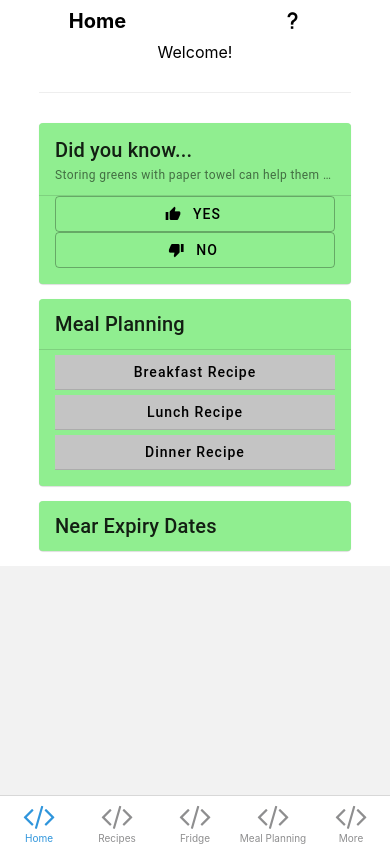
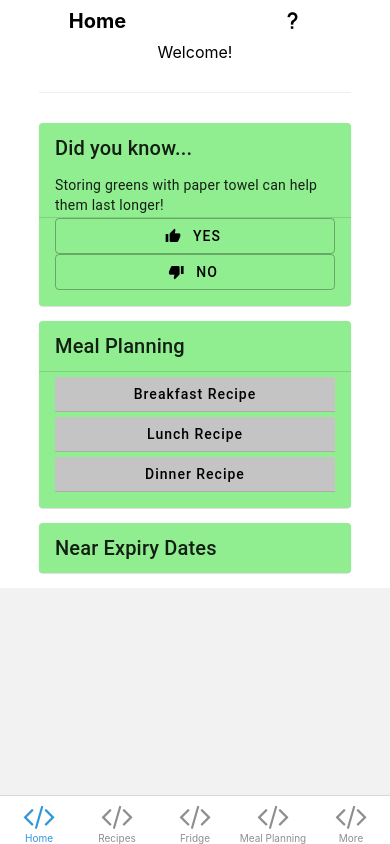
Before and after one commit to smileyjason/WasteManagementProject, a React Native app: screen /HomeScreen in a window 390 px wide. Built offline with nearby package versions, Linux system fonts and the light colour scheme; what expo-linking would draw is missing.

Commit message:
sustainability tip component

```diff
--- /dev/null
+++ b/components/SustainabilityTip.tsx
@@ -0,0 +1,33 @@
+import * as React from 'react';
+import { Card, Divider, Paragraph } from 'react-native-paper';
+import { Button } from 'react-native-paper';
+
+import { Text, View } from '../components/Themed';
+import HomeStyles from '../styles/HomeStyles';
+
+export default function SustainabilityTip(props) {
+    return (<Card style={HomeStyles.card}>
+          <Card.Title
+            title="Did you know..."
+          />
+
+          <Card.Content>
+            <Paragraph>
+                {props.tip}
+            </Paragraph>
+
+          </Card.Content>
+
+          <Divider />
+
+          <Card.Content>
+            <Button icon="thumb-up" mode="outlined" color = '#000000'>
+            Yes
+            </Button>
+            <Button icon="thumb-down" mode="outlined" color = '#000000'>
+            No
+            </Button>
+          </Card.Content>
+        </Card>
+    );
+}
--- a/screens/HomeScreen.tsx
+++ b/screens/HomeScreen.tsx
@@ -9,22 +9,8 @@ import { ScrollView } from 'react-native';
 import { Text, View } from '../components/Themed';
 import { StyleSheet } from 'react-native';
 import ScreenTitle from '../components/ScreenTitle';
-
-
-const homeStyles = StyleSheet.create({
-  card: {
-    width: "80%",
-    backgroundColor: '#90EE90',
-    marginBottom: 15
-  },
-  list: {
-    backgroundColor: '#C4C4C4',
-    marginTop: 5,
-  },
-  buttonlabel: {
-    color: '#000000'
-  }
-});
+import HomeStyles from '../styles/HomeStyles';
+import SustainabilityTip from '../components/SustainabilityTip';
 
 export default function HomeScreen({ navigation }: RootTabScreenProps<'HomeScreen'>) {
 
@@ -53,25 +39,9 @@ export default function HomeScreen({ navigation }: RootTabScreenProps<'HomeScree
           helpMessage = "You can keep track of your recent activity here."
         />
 
-        <Card style={homeStyles.card}>
-          <Card.Title
-            title="Did you know..."
-            subtitle="Storing greens with paper towel can help them stay fresh longer?"
-          />
+        <SustainabilityTip tip = "Storing greens with paper towel can help them last longer!"/>
 
-          <Divider />
-
-          <Card.Content>
-            <Button icon="thumb-up" mode="outlined" color = '#000000'>
-            Yes
-            </Button>
-            <Button icon="thumb-down" mode="outlined" color = '#000000'>
-            No
-            </Button>
-          </Card.Content>
-        </Card>
-
-        <Card style={homeStyles.card}>
+        <Card style={HomeStyles.card}>
           <Card.Title
             title="Meal Planning"
           />
@@ -80,12 +50,12 @@ export default function HomeScreen({ navigation }: RootTabScreenProps<'HomeScree
           <Card.Content>
             {
               list.map((l, i) => (
-                <View style={homeStyles.list}>
+                <View style={HomeStyles.list}>
                   <Button
                     mode="text"
                     uppercase={false}
                     onPress={() => navigation.navigate('RecipeScreen')}
-                    labelStyle = {homeStyles.buttonlabel}>
+                    labelStyle = {HomeStyles.buttonlabel}>
                       {l.label}
                   </Button>
                   <Divider />
@@ -95,7 +65,7 @@ export default function HomeScreen({ navigation }: RootTabScreenProps<'HomeScree
           </Card.Content>
         </Card>
 
-        <Card style={homeStyles.card}>
+        <Card style={HomeStyles.card}>
           <Card.Title
             title="Near Expiry Dates"
           />
--- /dev/null
+++ b/styles/HomeStyles.tsx
@@ -0,0 +1,16 @@
+import { StyleSheet } from 'react-native';
+
+export default StyleSheet.create({
+    card: {
+      width: "80%",
+      backgroundColor: '#90EE90',
+      marginBottom: 15
+    },
+    list: {
+      backgroundColor: '#C4C4C4',
+      marginTop: 5,
+    },
+    buttonlabel: {
+      color: '#000000'
+    }
+});
```
